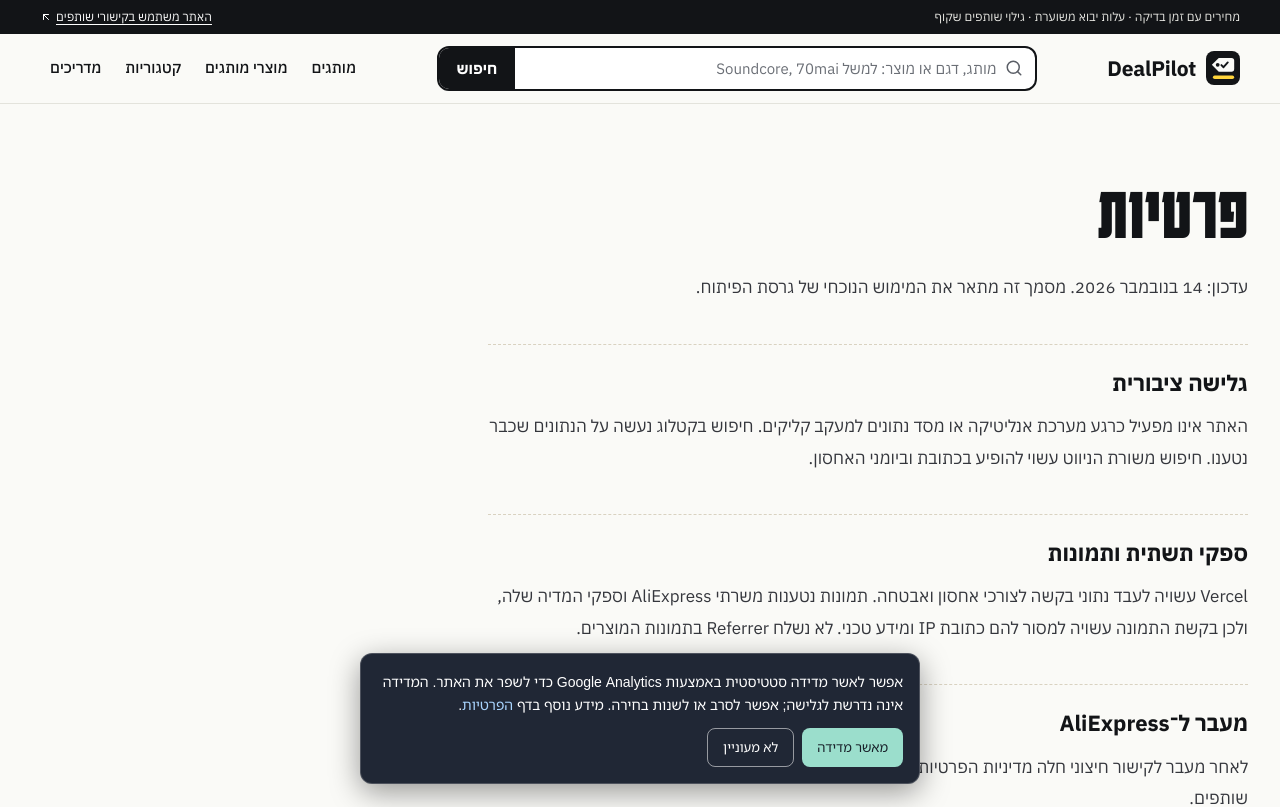
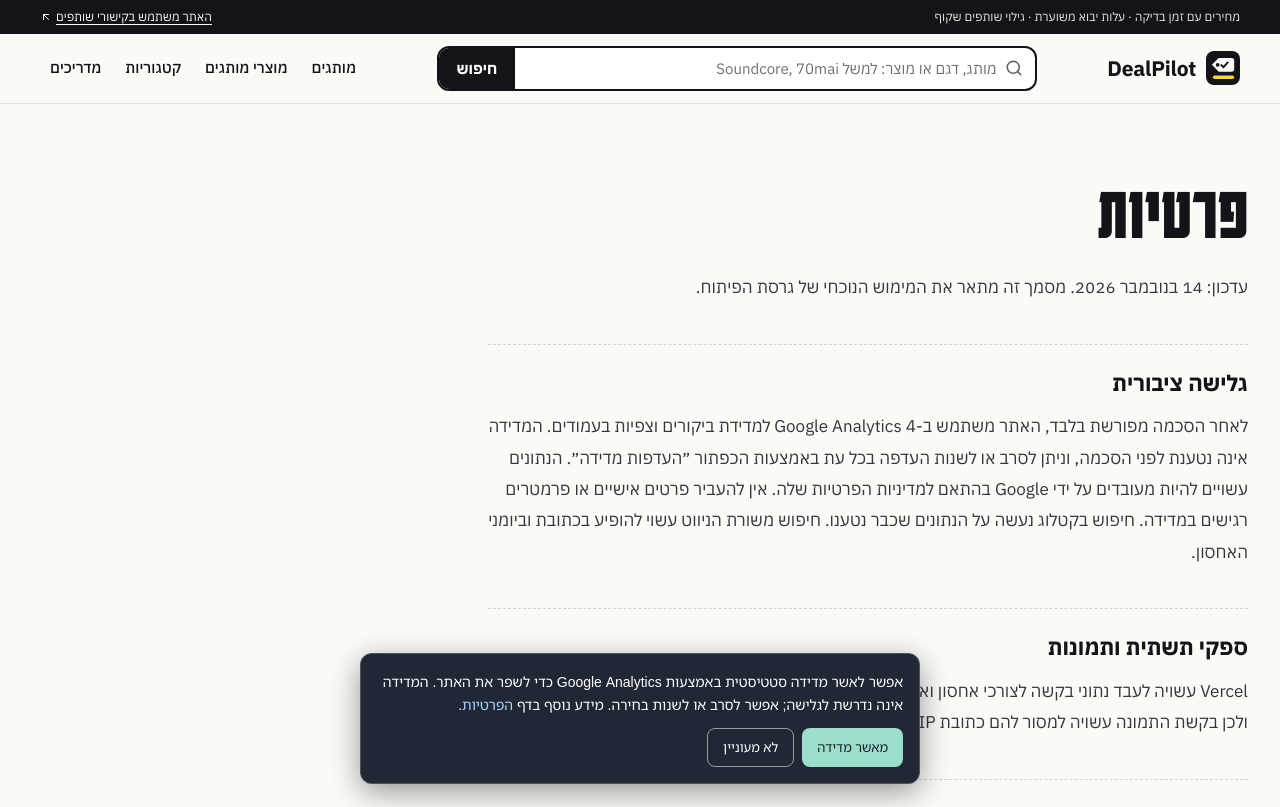
Before and after one commit to lemarketingx/affiliate-product-comparison-website, a Next.js app: page /privacy in a window 1280 px wide. Shown: the top 807 px of the page. Built offline with nearby package versions, Linux system fonts and the light colour scheme.

Commit message:
docs(privacy): disclose optional GA4 analytics and consent choices

```diff
--- a/app/privacy/page.tsx
+++ b/app/privacy/page.tsx
@@ -15,7 +15,7 @@ export default function Privacy() {
           </p>
           <h2>גלישה ציבורית</h2>
           <p>
-            האתר אינו מפעיל כרגע מערכת אנליטיקה או מסד נתונים למעקב קליקים.
+            לאחר הסכמה מפורשת בלבד, האתר משתמש ב-Google Analytics 4 למדידת ביקורים וצפיות בעמודים. המדידה אינה נטענת לפני הסכמה, וניתן לסרב או לשנות העדפה בכל עת באמצעות הכפתור ״העדפות מדידה״. הנתונים עשויים להיות מעובדים על ידי Google בהתאם למדיניות הפרטיות שלה. אין להעביר פרטים אישיים או פרמטרים רגישים במדידה.
             חיפוש בקטלוג נעשה על הנתונים שכבר נטענו. חיפוש משורת הניווט עשוי
             להופיע בכתובת וביומני האחסון.
           </p>
```
